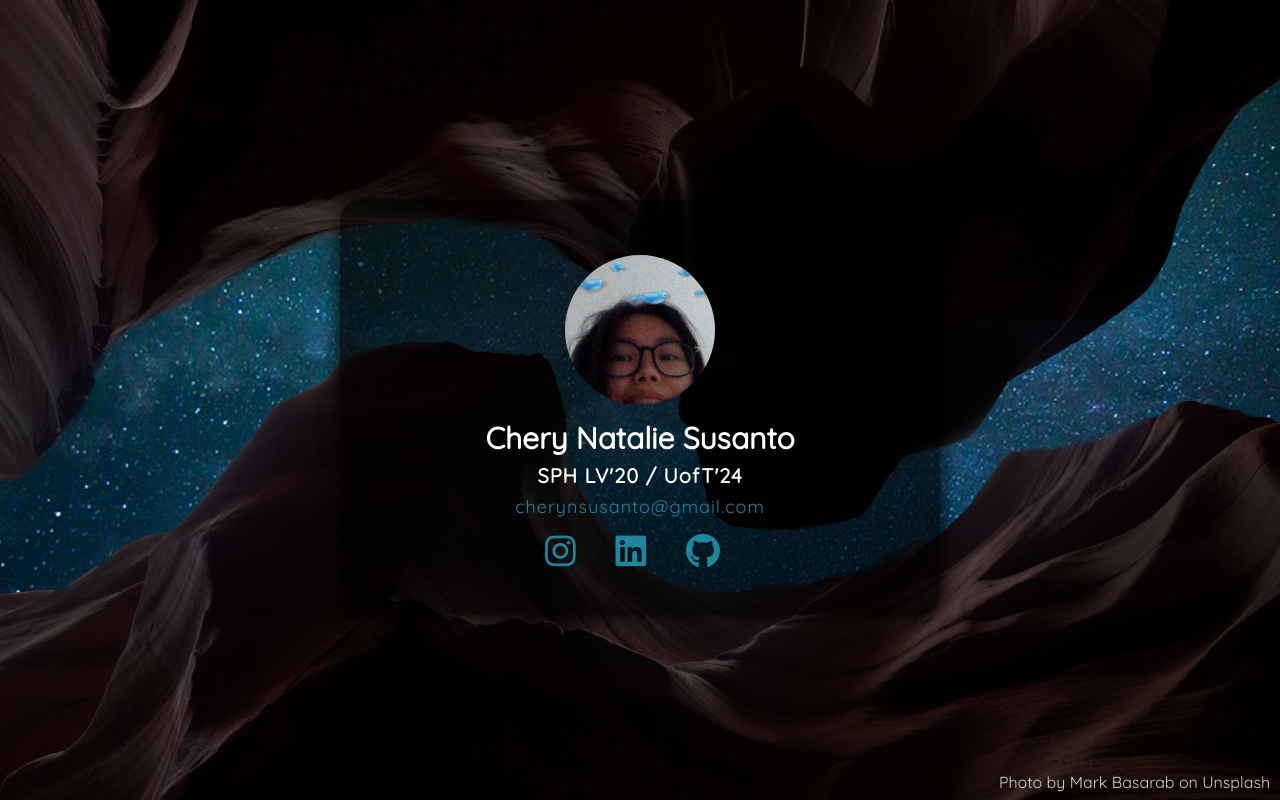
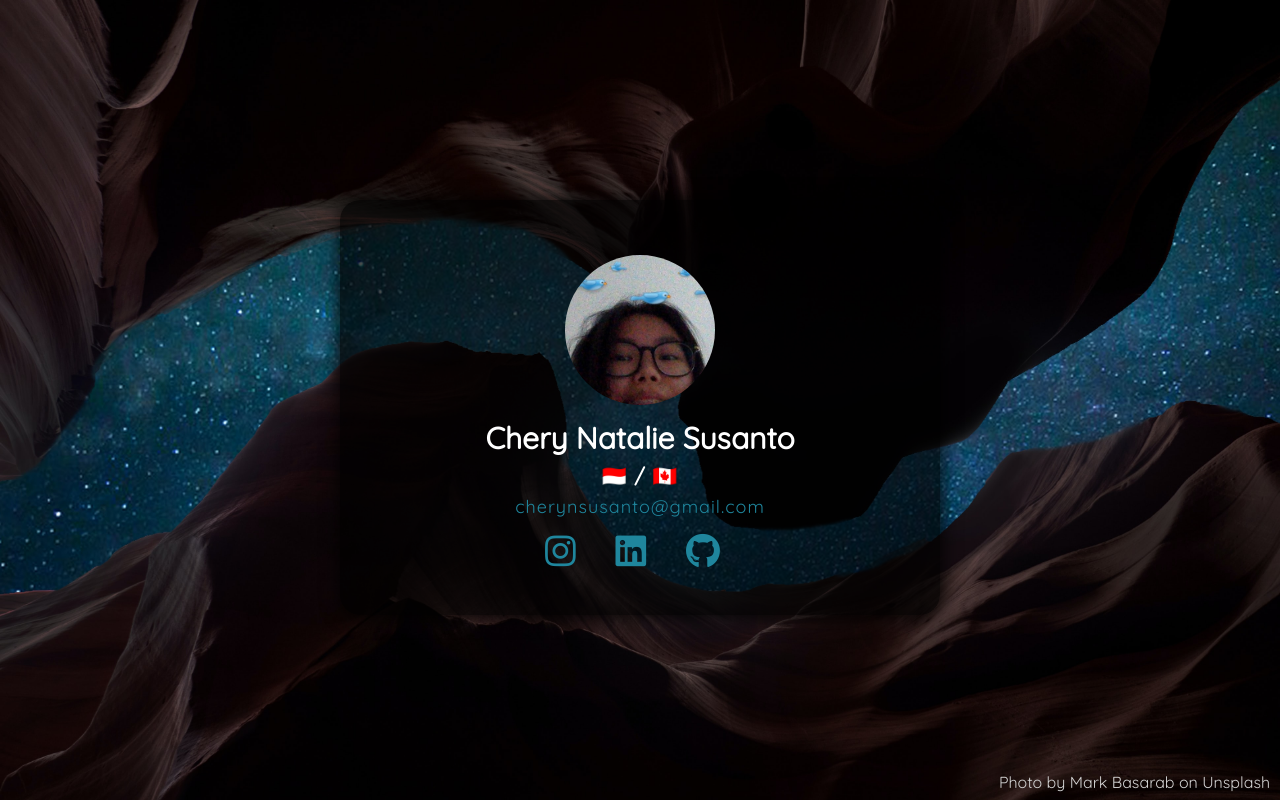
Before and after one commit to cherysusanto/gengbizcard, a plain HTML site: page index.html in a window 1280 px wide. Drawn offline with nearby package versions, Linux system fonts and the light colour scheme.

Commit message:
Update index.html

```diff
--- a/index.html
+++ b/index.html
@@ -29,7 +29,7 @@
 
     <h3 id="name">Chery Natalie Susanto</h3>
 
-    <h5 id="education"> SPH LV'20 / UofT'24<h5>
+    <h5 id="education"> 🇮🇩 / 🇨🇦 <h5>
 
     <h6>
       <a href="mailto:cherynsusanto@gmail.com" id="email">
```
